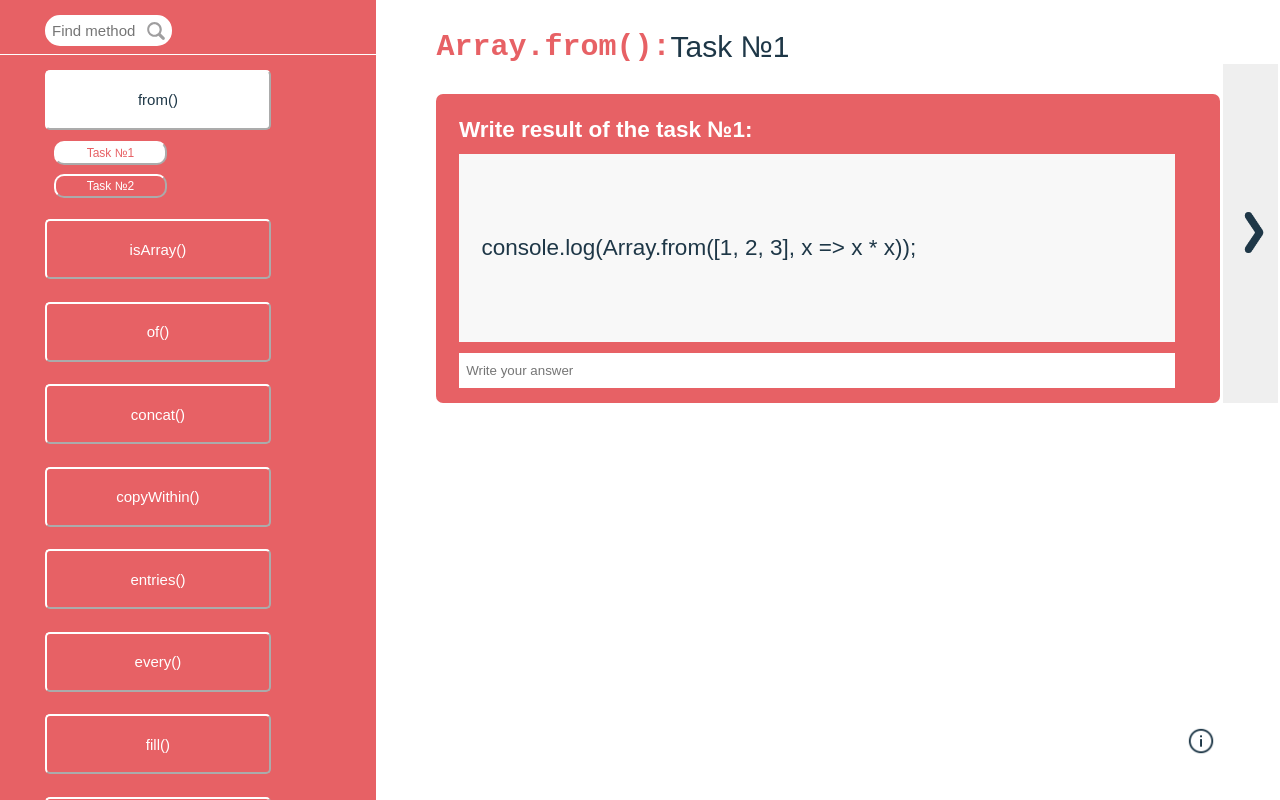
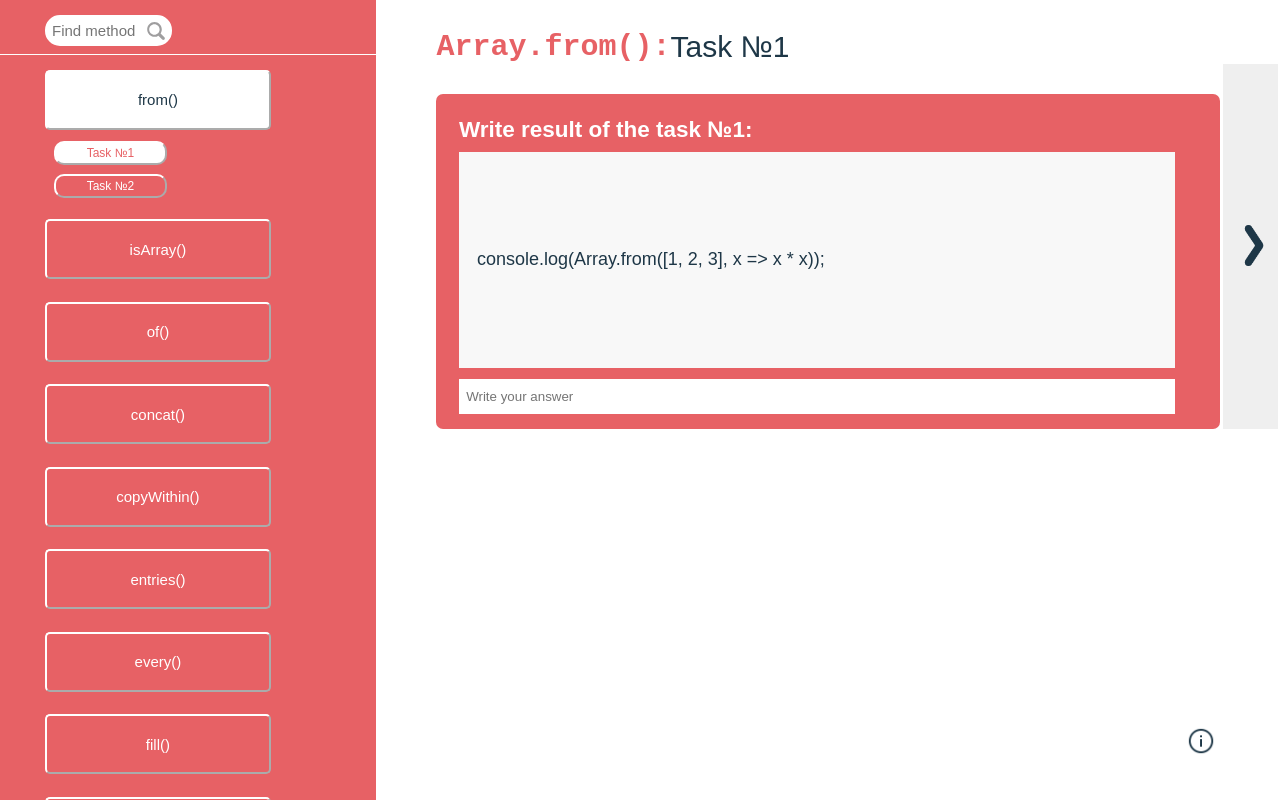
Before and after one commit to reginPekin/Methods_Learner, a React (Create React App) app: page / in a window 1280 px wide. Built offline with nearby package versions, Linux system fonts and the light colour scheme.

Commit message:
moving field to code size

```diff
--- a/src/Components/TaskCondition/TaskCondition.module.css
+++ b/src/Components/TaskCondition/TaskCondition.module.css
@@ -3,7 +3,7 @@
   flex-direction: column;
   background-color: var(--red);
   padding: 1em 2em 0.5em 1em;
-  height: 10em;
+  min-height: 10em;
   color: white;
   font-size: 1.5em;
   border-radius: 7px 7px 0px 0px;
@@ -15,11 +15,11 @@
   align-items: center;
   background-color: #f8f8f8;
   margin-top: 0.5em;
-  padding-left: 1em;
-  height: 100%;
-  /* width: 40%; */
+  padding: 1em;
+  min-height: 10em;
   color: var(--dark-blue);
   font-family: "Nunito", sans-serif;
+  font-size: 0.8em;
 }
 
 p {
```
